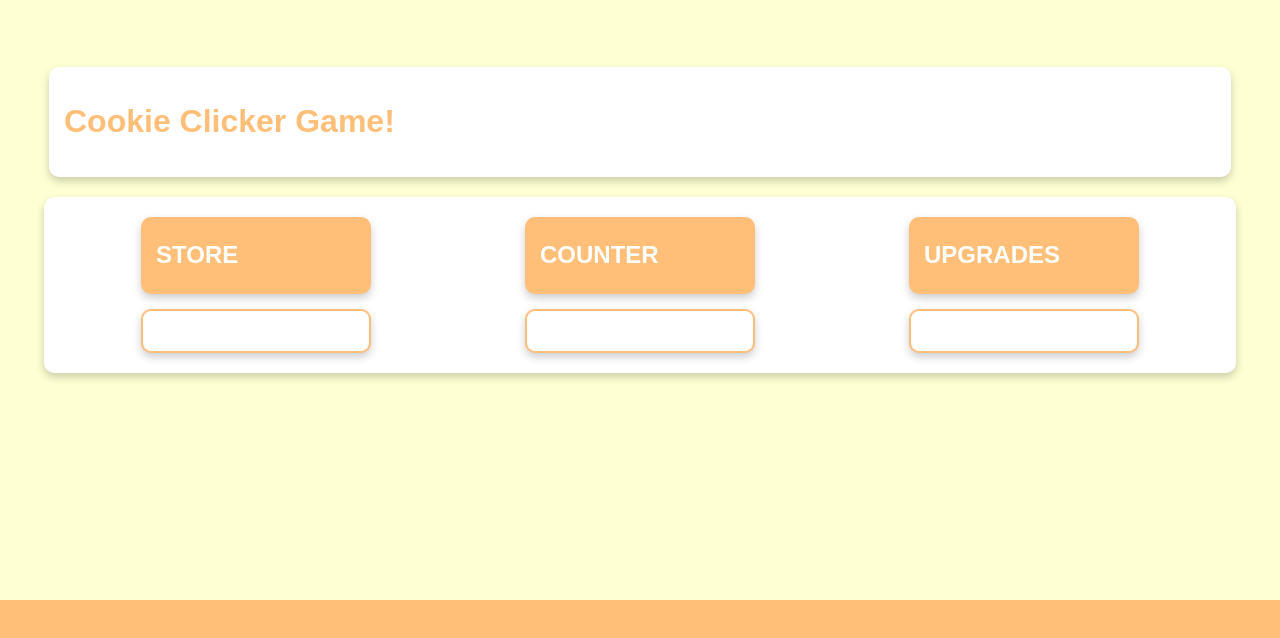
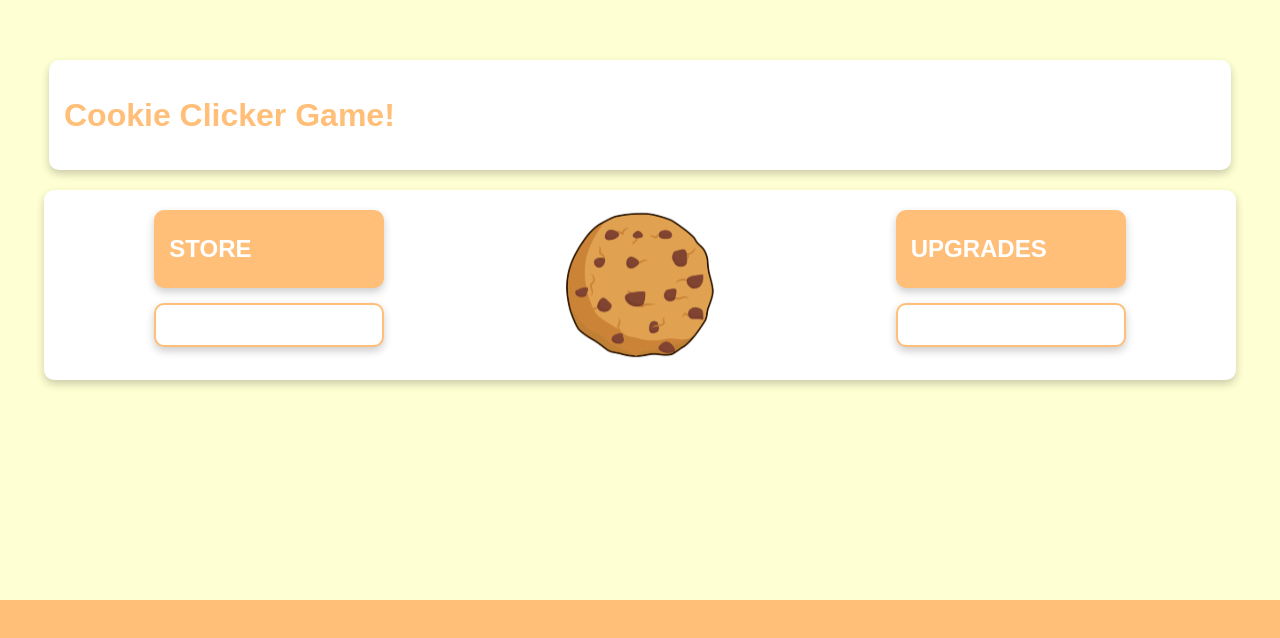
Before and after one commit to RaulBecerraB/Cookie-Clicker, a React (Vite) app: page / in a window 1280 px wide. Shown: the part 160-798 px from the top of the page. Built offline with nearby package versions, Linux system fonts and the light colour scheme.

Commit message:
feat (App.jsx): add cookie SVG as a component

```diff
--- a/index.html
+++ b/index.html
@@ -4,6 +4,7 @@
     <meta charset="UTF-8" />
     <link rel="stylesheet" href="./src/styles/global.css">
     <meta name="viewport" content="width=device-width, initial-scale=1.0" />
+    <link rel="icon" href="./src/assets/cookieSVG.svg">
     <title>Cookie Clicker</title>
   </head>
   <body>
--- a/src/App.jsx
+++ b/src/App.jsx
@@ -1,6 +1,8 @@
 import { useState } from 'react'
 import reactLogo from './assets/react.svg'
 import viteLogo from '/vite.svg'
+
+
 
 function App() {
   const [count, setCount] = useState(0)
@@ -22,7 +24,7 @@ const Game = () =>
       </div>
       <div className='white-board'>
           <Container title={'STORE'}></Container>
-          <Container title={'COUNTER'}></Container>
+          <Cookie/>
           <Container title={'UPGRADES'}></Container>
       </div>
     </div>
@@ -45,6 +47,17 @@ const Container = ({title}) =>
   )
 }
 
+const Cookie = (widht, height) =>
+{
+
+return(
+<>
+  <img src="./src/assets/cookie.svg" alt="cookie" width={150} height={150} />
+</>
+)
+
+}
+
 const NavBar = () =>
 {
   <>
```
Also changed, not shown: src/assets/cookie.svg (added).
